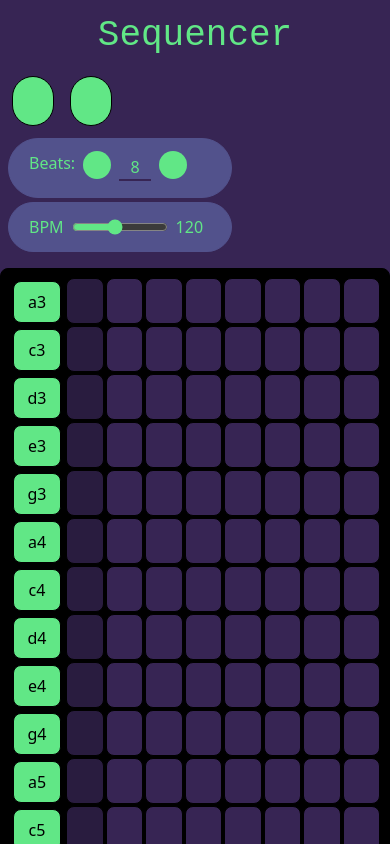
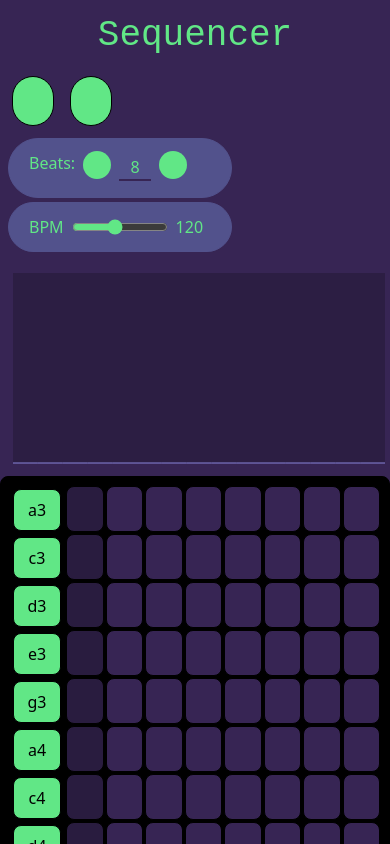
Before and after one commit to farmeroy/synth-app, a Next.js app: page / in a window 390 px wide. Shown: the top 844 px of the page. Built offline with nearby package versions, Linux system fonts and the light colour scheme; some icons are missing.

Commit message:
fix responsive width for mobile

```diff
--- a/src/components/machine/AudioVisualizer.tsx
+++ b/src/components/machine/AudioVisualizer.tsx
@@ -15,8 +15,27 @@ interface AudioVisualizerData {
   value: number;
 }
 
+const defaultData = [
+  { name: 0, value: -150 },
+  { name: 1, value: -150 },
+  { name: 2, value: -150 },
+  { name: 3, value: -150 },
+  { name: 4, value: -150 },
+  { name: 5, value: -150 },
+  { name: 6, value: -150 },
+  { name: 7, value: -150 },
+  { name: 8, value: -150 },
+  { name: 9, value: -150 },
+  { name: 10, value: -150 },
+  { name: 11, value: -150 },
+  { name: 12, value: -150 },
+  { name: 13, value: -150 },
+  { name: 14, value: -150 },
+  { name: 15, value: -150 },
+];
+
 const AudioVisualizer = () => {
-  const [data, setData] = useState<AudioVisualizerData[] | null>([]);
+  const [data, setData] = useState<AudioVisualizerData[]>(defaultData);
   const machineIsOn = useRecoilValue(machineIsOnAtom);
 
   useEffect(() => {
@@ -42,7 +61,8 @@ const AudioVisualizer = () => {
     }
   }, [machineIsOn]);
   return (
-    <ResponsiveContainer width="100%" height="100%">
+    <div className="w-full max-w-2xl p-1 sm:h-52 md:h-44 lg:h-60 md:p-4 lg:p-8">
+      <ResponsiveContainer width="100%" height={200}>
         <LineChart data={data as any}>
           <CartesianGrid
             horizontal={false}
@@ -61,6 +81,7 @@ const AudioVisualizer = () => {
           />
         </LineChart>
       </ResponsiveContainer>
+    </div>
   );
 };
 
--- a/src/components/machine/MachineView/index.tsx
+++ b/src/components/machine/MachineView/index.tsx
@@ -6,7 +6,7 @@ import AudioVisualizer from "../AudioVisualizer";
 
 const MachineView = () => {
   return (
-    <div className="flex flex-wrap items-center m-1 lg:justify-center">
+    <div className="flex flex-wrap items-center w-full m-1 lg:justify-center">
       <div className="flex-col justify-center my-2">
         <div className="flex">
           <MachineButtonStart />
@@ -17,9 +17,7 @@ const MachineView = () => {
           <MachineInputBPM />
         </div>
       </div>
-      <div className="flex justify-center w-full max-w-2xl sm:h-44 md:h-44 lg:h-60 md:p-4 lg:p-8">
-        <AudioVisualizer />
-      </div>
+      <AudioVisualizer />
     </div>
   );
 };
```
Lines whose indentation alone changed are shown as unchanged.
